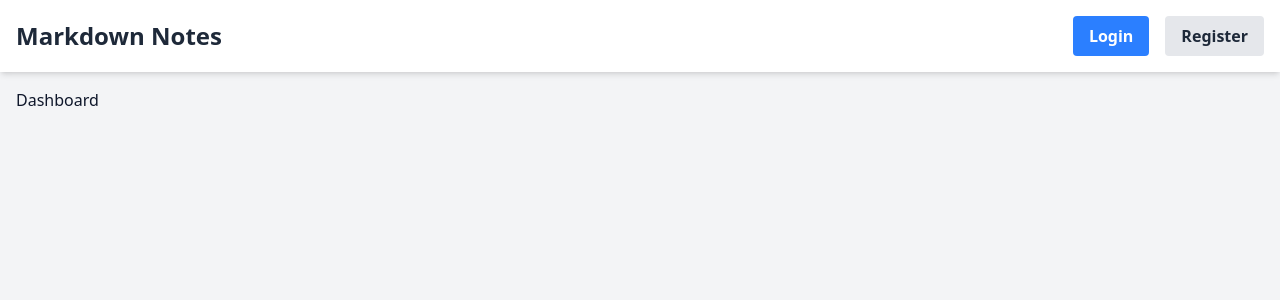
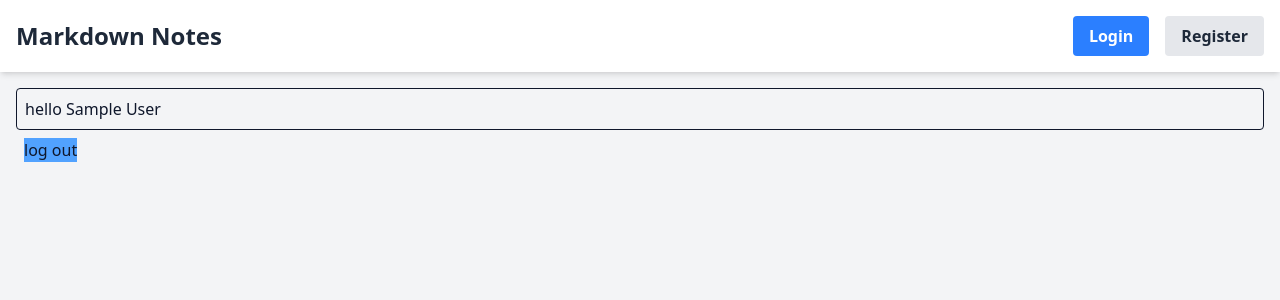
Before and after one commit to tsertic/markdown-notes-app, a React (Vite) app: page / in a window 1280 px wide. Shown: the top 300 px of the page. Built offline with nearby package versions, Linux system fonts and the light colour scheme; no server answers; sample sign-in values are in the browser's storage.

Commit message:
added protected route

```diff
--- a/package.json
+++ b/package.json
@@ -16,6 +16,7 @@
     "firebase": "^12.1.0",
     "react": "^19.1.1",
     "react-dom": "^19.1.1",
+    "react-router-dom": "^7.8.0",
     "tailwindcss": "^4.1.11"
   },
   "devDependencies": {
--- a/src/App.jsx
+++ b/src/App.jsx
@@ -3,13 +3,21 @@ import Navbar from "./components/Navbar";
 import Dashboard from "./pages/Dashboard";
 import Register from "./pages/Register";
 import Login from "./pages/Login";
+import ProtectedRoute from "./components/ProtectedRoute";
 const App = () => {
   return (
     <div className="bg-gray-100 dark:bg-slate-900 min-h-screen">
       <Navbar />{" "}
       <main className="container mx-auto p-4 text-slate-900 dark:text-white">
         <Routes>
-          <Route path="/" element={<Dashboard />} />
+          <Route
+            path="/"
+            element={
+              <ProtectedRoute>
+                <Dashboard />
+              </ProtectedRoute>
+            }
+          />
           <Route path="/login" element={<Login />} />
           <Route path="/register" element={<Register />} />
         </Routes>
--- /dev/null
+++ b/src/components/ProtectedRoute.jsx
@@ -0,0 +1,14 @@
+import React from "react";
+import { useAuth } from "../contexts/AuthContext";
+import { Navigate } from "react-router-dom";
+
+const ProtectedRoute = ({ children }) => {
+  const { currentUser } = useAuth();
+  if (!currentUser) {
+    return <Navigate to="/login" />;
+  }
+
+  return children;
+};
+
+export default ProtectedRoute;
--- /dev/null
+++ b/src/contexts/AuthContext.jsx
@@ -0,0 +1,31 @@
+import { onAuthStateChanged } from "firebase/auth";
+import { createContext, useContext, useEffect, useState } from "react";
+import { auth } from "../config/firebase";
+
+const AuthContext = createContext();
+
+export function useAuth() {
+  return useContext(AuthContext);
+}
+
+export function AuthProvider({ children }) {
+  const [currentUser, setCurrentUser] = useState(null);
+  const [loading, setLoading] = useState(true);
+
+  useEffect(() => {
+    const unsubscribe = onAuthStateChanged(auth, (user) => {
+      setCurrentUser(user);
+      setLoading(false);
+    });
+    return unsubscribe;
+  }, []);
+
+  const value = {
+    currentUser,
+  };
+  return (
+    <AuthContext.Provider value={value}>
+      {!loading && children}
+    </AuthContext.Provider>
+  );
+}
--- a/src/main.jsx
+++ b/src/main.jsx
@@ -3,11 +3,14 @@ import { createRoot } from "react-dom/client";
 import "./index.css";
 import App from "./App.jsx";
 import { BrowserRouter } from "react-router-dom";
+import { AuthProvider } from "./contexts/AuthContext.jsx";
 
 createRoot(document.getElementById("root")).render(
   <StrictMode>
     <BrowserRouter>
-      <App />
+      <AuthProvider>
+        <App />
+      </AuthProvider>
     </BrowserRouter>
   </StrictMode>
 );
--- a/src/pages/Dashboard.jsx
+++ b/src/pages/Dashboard.jsx
@@ -1,7 +1,28 @@
+import { getAuth, signOut } from "firebase/auth";
 import React from "react";
+import { useAuth } from "../contexts/AuthContext";
 
 const Dashboard = () => {
-  return <div>Dashboard</div>;
+  const auth = getAuth();
+  const { currentUser } = useAuth();
+  console.log(currentUser);
+  const handleLogOut = () => {
+    signOut(auth)
+      .then(() => {
+        console.log("User sign out");
+      })
+      .catch((err) => {
+        console.error(err.message);
+      });
+  };
+  return (
+    <div>
+      <div className="p-2 border rounded"> hello {currentUser.displayName}</div>
+      <button className="m-2 block bg-blue-400" onClick={handleLogOut}>
+        log out
+      </button>
+    </div>
+  );
 };
 
 export default Dashboard;
```
Also changed, not shown: 1 other file (tests, documents, lock files or other folders).
